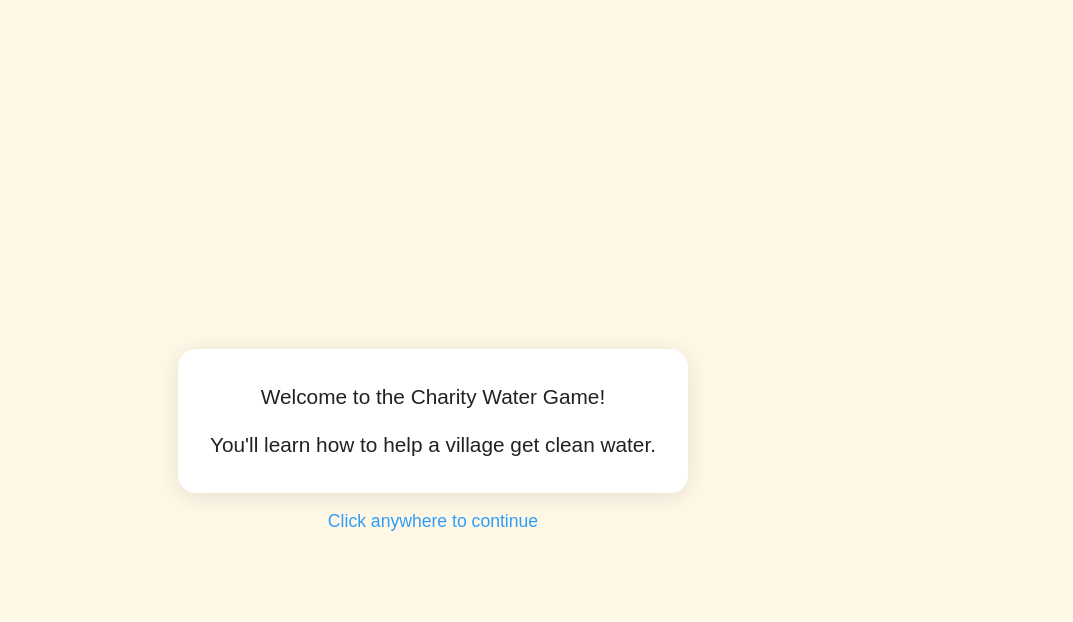
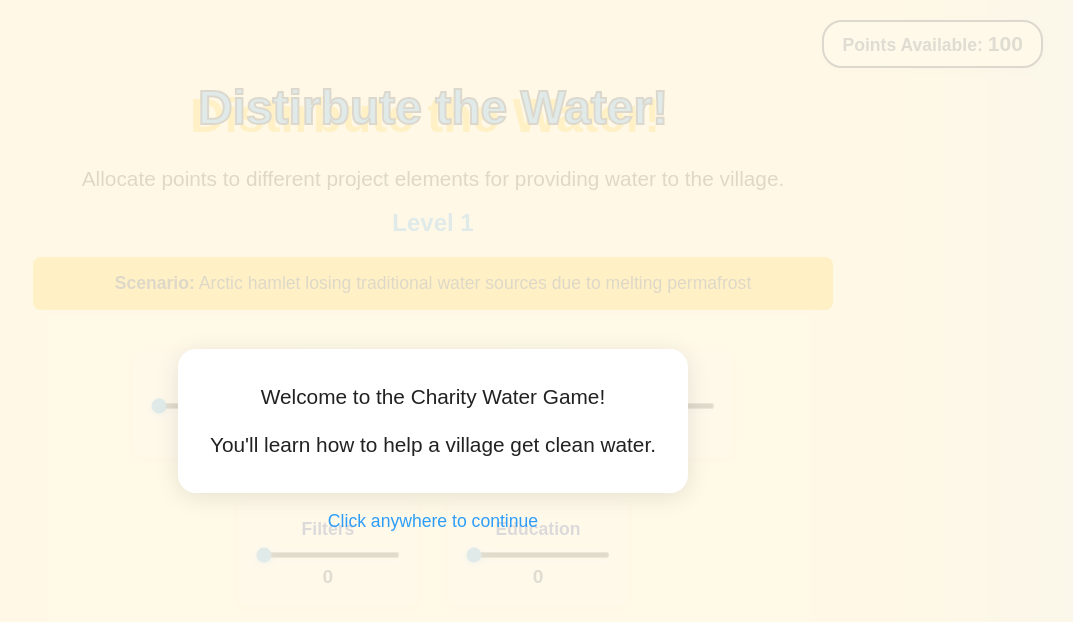
Before and after one commit to juliasdobnik/06-charity-water-game, a plain HTML site: page index.html in a window 1280 px wide. Both pictures are taken after a click on the button "Tutorial". Shown: the whole page, without its empty margins (207-1280 px from the left). Drawn offline with Linux system fonts and the light colour scheme.

Commit message:
tutorial done

```diff
--- a/index.html
+++ b/index.html
@@ -123,7 +123,8 @@
     </div>
 
     <!-- Tutorial Overlay -->
-    <div id="tutorial-overlay" style="display:none; position:fixed; top:0; left:0; width:100vw; height:100vh; background:rgba(255,248,231,0.98); z-index:600; flex-direction:column; align-items:center; justify-content:center;">
+    <div id="tutorial-overlay"
+        style="display:none; position:fixed; top:0; left:0; width:100vw; height:100vh; background:rgba(255,248,231,0.85); z-index:600; flex-direction:column; align-items:center; justify-content:center; pointer-events:auto;">
         <div id="tutorial-box" style="max-width: 480px; margin: 80px auto 0 auto; background: #fff; border-radius: 18px; box-shadow: 0 4px 24px rgba(0,0,0,0.10); padding: 36px 32px; text-align: center; font-size: 1.3em; color: #222;">
             <!-- Tutorial text will go here -->
         </div>
--- a/script.js
+++ b/script.js
@@ -304,34 +304,182 @@ document.addEventListener('DOMContentLoaded', function() {
         showGameUI();
     });
 
-    // Tutorial logic
+    // Tutorial steps with target selectors and position info
     const tutorialSteps = [
-        "Welcome to the Charity Water Game!<br><br>You'll learn how to help a village get clean water.",
-        "At the top, you'll see instructions for each round.",
-        "Below, you'll see a yellow box. This is the <b>scenario</b> describing the village's water problem for this level.",
-        "You have <b>100 points</b> to distribute using the sliders.",
-        "<b>Drilling</b>: Finding and accessing water underground.",
-        "<b>Construction</b>: Building related infrastructure (wells, tanks, pipes, latrines).",
-        "<b>Transport</b>: Moving water or materials across terrain.",
-        "<b>Filters</b>: Making water safe to drink.",
-        "<b>Education</b>: Teaching hygiene, maintenance, and conservation.",
-        "Try to use all your points wisely! When you're ready, click Start to play."
+        {
+            text: "Welcome to the Charity Water Game!<br><br>You'll learn how to help a village get clean water.",
+            target: null
+        },
+        {
+            text: "At the top, you'll see instructions for each round.",
+            target: '.instructions'
+        },
+        {
+            text: "Below, you'll see a yellow box. This is the <b>scenario</b> describing the village's water problem for this level.",
+            target: '#scenario'
+        },
+        {
+            text: "You have <b>100 points</b> to distribute using the sliders.",
+            target: '#points-available'
+        },
+        {
+            text: "<b>Drilling</b>: Finding and accessing water underground.",
+            target: '#drilling-slider'
+        },
+        {
+            text: "<b>Construction</b>: Building related infrastructure (wells, tanks, pipes, latrines).",
+            target: '#construction-slider'
+        },
+        {
+            text: "<b>Transport</b>: Moving water or materials across terrain.",
+            target: '#transport-slider'
+        },
+        {
+            text: "<b>Filters</b>: Making water safe to drink.",
+            target: '#filters-slider'
+        },
+        {
+            text: "<b>Education</b>: Teaching hygiene, maintenance, and conservation.",
+            target: '#education-slider'
+        },
+        {
+            text: "Try to use all your points wisely! When you're ready, click Start to play.",
+            target: '#submit-btn'
+        }
     ];
     let tutorialIndex = 0;
 
+    // Helper function to position the tutorial box near a target element
+    function positionTutorialBox(targetSelector) {
+        const tutorialBox = document.getElementById('tutorial-box');
+        // Reset to default
+        tutorialBox.style.position = '';
+        tutorialBox.style.left = '';
+        tutorialBox.style.top = '';
+        tutorialBox.style.transform = '';
+        tutorialBox.style.margin = '80px auto 0 auto';
+        tutorialBox.style.maxWidth = '480px';
+        tutorialBox.style.width = '';
+        tutorialBox.style.background = '#fff';
+
+        // Remove highlight from all previously highlighted elements
+        document.querySelectorAll('.tutorial-highlight').forEach(function(el) {
+            el.classList.remove('tutorial-highlight');
+        });
+
+        // Remove highlight from all slider labels
+        document.querySelectorAll('.slider-container label').forEach(function(label) {
+            label.classList.remove('tutorial-highlight');
+        });
+
+        if (!targetSelector) {
+            // Centered for the first step
+            tutorialBox.style.position = '';
+            tutorialBox.style.margin = '80px auto 0 auto';
+            tutorialBox.style.left = '';
+            tutorialBox.style.top = '';
+            tutorialBox.style.transform = '';
+            return;
+        }
+
+        // Try to find the target element
+        const target = document.querySelector(targetSelector);
+        if (target) {
+            // Highlight the target element
+            target.classList.add('tutorial-highlight');
+
+            // If the target is a slider, also highlight its label
+            if (
+                targetSelector === '#drilling-slider' ||
+                targetSelector === '#construction-slider' ||
+                targetSelector === '#transport-slider' ||
+                targetSelector === '#filters-slider' ||
+                targetSelector === '#education-slider'
+            ) {
+                // Find the label for this slider in the same container
+                const container = target.closest('.slider-container');
+                if (container) {
+                    const label = container.querySelector('label');
+                    if (label) {
+                        label.classList.add('tutorial-highlight');
+                    }
+                }
+            }
+
+            // Get the position of the target
+            const rect = target.getBoundingClientRect();
+            tutorialBox.style.position = 'fixed';
+            tutorialBox.style.background = '#fffbe7';
+            tutorialBox.style.maxWidth = '340px';
+            tutorialBox.style.width = 'auto';
+            tutorialBox.style.margin = '0';
+
+            // Place the tutorial box near the target (to the right or below)
+            let boxLeft = rect.right + 24;
+            let boxTop = rect.top;
+
+            // If not enough space on the right, place below
+            if (boxLeft + 340 > window.innerWidth) {
+                boxLeft = rect.left;
+                boxTop = rect.bottom + 18;
+            }
+            // If not enough space below, place above
+            if (boxTop + 180 > window.innerHeight) {
+                boxTop = rect.top - 160;
+            }
+
+            tutorialBox.style.left = boxLeft + 'px';
+            tutorialBox.style.top = boxTop + 'px';
+            tutorialBox.style.transform = 'translateX(0)';
+        }
+    }
+
+    // Add a simple highlight style for tutorial
+    const style = document.createElement('style');
+    style.innerHTML = `
+        .tutorial-highlight {
+            box-shadow: 0 0 0 4px #2E9DF7AA, 0 0 16px 8px #FFC90766 !important;
+            z-index: 700 !important;
+            position: relative !important;
+            border-radius: 10px !important;
+            transition: box-shadow 0.2s;
+        }
+    `;
+    document.head.appendChild(style);
+
+    // Show the game UI when tutorial starts, and overlay the tutorial
     document.getElementById('tutorial-btn').addEventListener('click', function() {
         hideMenu();
+        // Show the game UI so the tutorial overlays it
+        document.querySelector('h1:not(#menu-title)').style.display = '';
+        document.querySelector('.instructions').style.display = '';
+        document.getElementById('level-indicator').style.display = '';
+        document.getElementById('scenario').style.display = '';
+        document.getElementById('points-available').style.display = '';
+        document.getElementById('sliders-section').style.display = '';
+        document.getElementById('submit-btn').style.display = '';
         document.getElementById('tutorial-overlay').style.display = 'flex';
         tutorialIndex = 0;
-        document.getElementById('tutorial-box').innerHTML = tutorialSteps[tutorialIndex];
+        document.getElementById('tutorial-box').innerHTML = tutorialSteps[tutorialIndex].text;
+        positionTutorialBox(tutorialSteps[tutorialIndex].target);
     });
 
     document.getElementById('tutorial-overlay').addEventListener('click', function() {
+        // Remove highlight from all elements
+        document.querySelectorAll('.tutorial-highlight').forEach(function(el) {
+            el.classList.remove('tutorial-highlight');
+        });
+
         tutorialIndex++;
         if (tutorialIndex < tutorialSteps.length) {
-            document.getElementById('tutorial-box').innerHTML = tutorialSteps[tutorialIndex];
+            document.getElementById('tutorial-box').innerHTML = tutorialSteps[tutorialIndex].text;
+            positionTutorialBox(tutorialSteps[tutorialIndex].target);
         } else {
             document.getElementById('tutorial-overlay').style.display = 'none';
+            // Remove any highlight
+            document.querySelectorAll('.tutorial-highlight').forEach(function(el) {
+                el.classList.remove('tutorial-highlight');
+            });
             // Show the start menu again after tutorial finishes
             document.getElementById('start-menu').style.display = 'flex';
             document.getElementById('menu-title').style.display = '';
```
